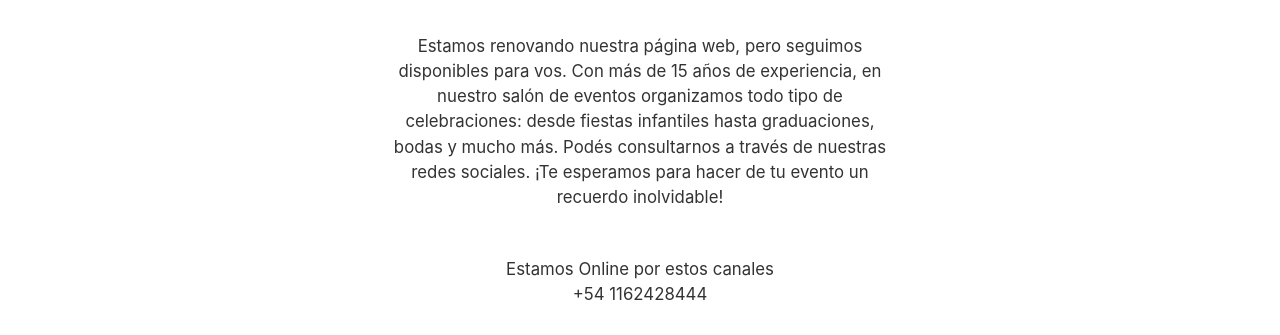
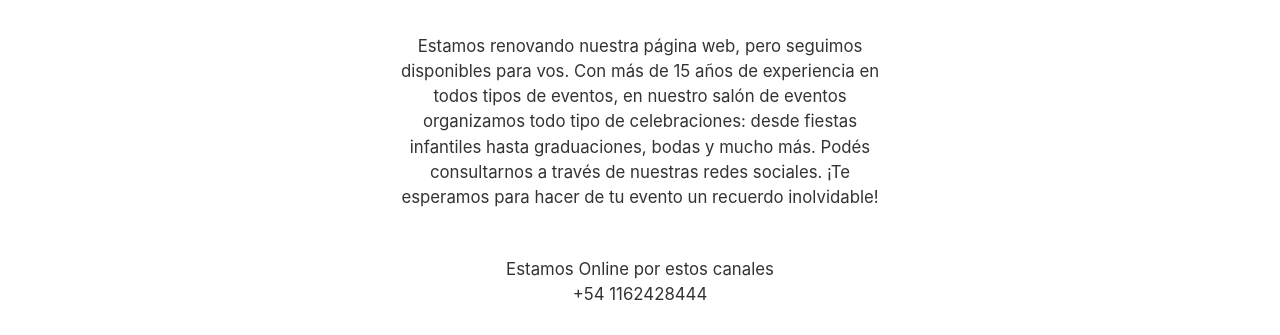
Before and after one commit to yesresetapple/Cpeque-o, a plain HTML site: page index.html in a window 1280 px wide. Shown: the part 204-539 px from the top of the page. Drawn offline with Linux system fonts and the light colour scheme.

Commit message:
Update index2.html

```diff
--- a/index.html
+++ b/index.html
@@ -17,7 +17,7 @@
 <!-- SECCIÓN PRÓXIMAMENTE -->
 <section class="hero">
  <h1>Pagina en mantenimiento</h1>
-<p>Estamos renovando nuestra página web, pero seguimos disponibles para vos. Con más de 15 años de experiencia, en nuestro salón de eventos organizamos todo tipo de celebraciones: desde fiestas infantiles hasta graduaciones, bodas y mucho más.
+<p>Estamos renovando nuestra página web, pero seguimos disponibles para vos. Con más de 15 años de experiencia en todos tipos de eventos, en nuestro salón de eventos organizamos todo tipo de celebraciones: desde fiestas infantiles hasta graduaciones, bodas y mucho más.
 Podés consultarnos a través de nuestras redes sociales. ¡Te esperamos para hacer de tu evento un recuerdo inolvidable!</p>
 
 <p>Estamos Online por estos canales <br>
```
